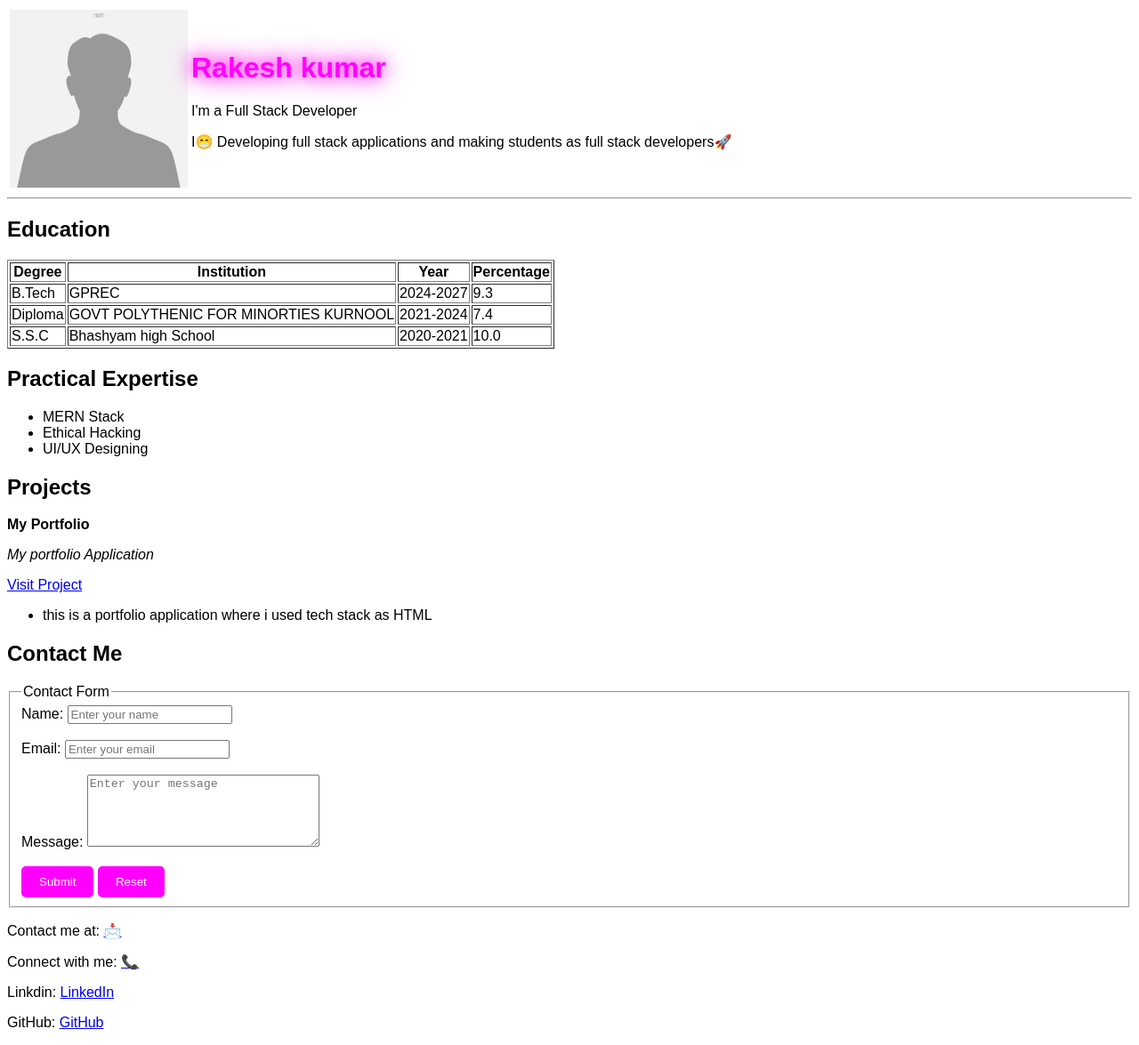
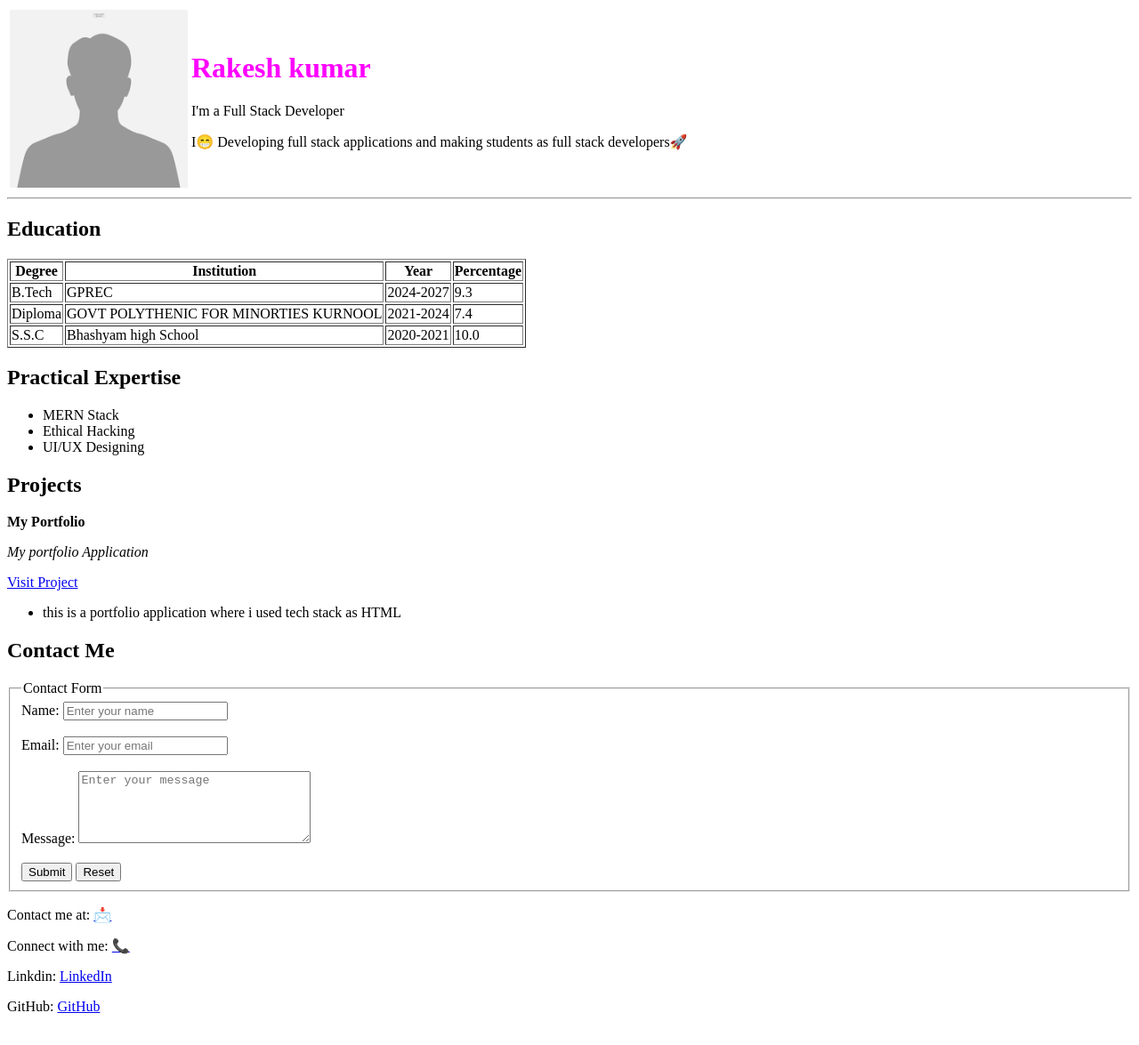
Before and after one commit to 249x5a03a7-alt/my-portfolio, a plain HTML site: page index.html in a window 1280 px wide. Shown: the whole page at 89% size. Drawn offline with Linux system fonts and the light colour scheme.

Commit message:
Update index.html

```diff
--- a/index.html
+++ b/index.html
@@ -86,60 +86,3 @@
 </body>
 
 </html>
-
-
-
-
-
-<style>
-    /* Smooth screen fade-in */
-    body {
-        animation: fadeIn 1.5s ease-in-out;
-        font-family: Arial, sans-serif;
-    }
-
-    @keyframes fadeIn {
-        from { opacity: 0; }
-        to { opacity: 1; }
-    }
-
-    /* Profile Image Hover Zoom */
-    img {
-        transition: transform 0.4s ease;
-    }
-    img:hover {
-        transform: scale(1.15);
-    }
-
-    /* Neon Glow Effect for Name */
-    h1 {
-        text-shadow: 0 0 10px magenta, 0 0 20px magenta, 0 0 30px magenta;
-        animation: neon 1.5s ease-in-out infinite alternate;
-    }
-    @keyframes neon {
-        from { text-shadow: 0 0 10px magenta; }
-        to { text-shadow: 0 0 20px rgb(255, 0, 200), 0 0 40px rgb(255, 0, 255); }
-    }
-
-    /* Table Hover Highlight */
-    table tr:hover {
-        background-color: #f0d0ff;
-        transition: 0.3s;
-    }
-
-    /* Buttons */
-    input[type="submit"], input[type="reset"] {
-        padding: 10px 20px;
-        border: none;
-        background: magenta;
-        color: white;
-        cursor: pointer;
-        border-radius: 5px;
-        transition: transform 0.3s;
-    }
-
-    input[type="submit"]:hover, input[type="reset"]:hover {
-        transform: scale(1.1);
-        background: rgb(255, 0, 200);
-    }
-</style>
```
